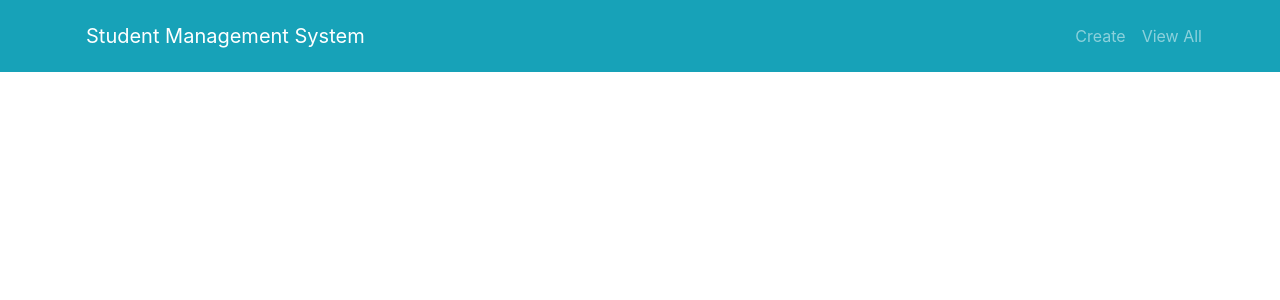
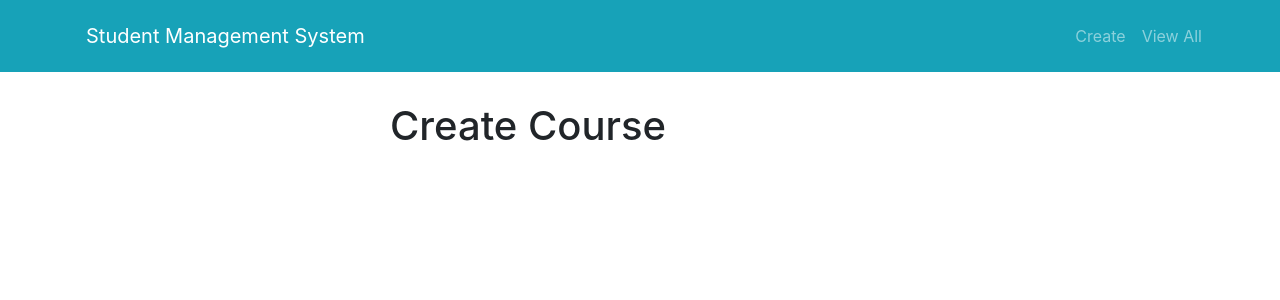
Before and after one commit to mannairahma/frontend, a React (Create React App) app: page /create-course in a window 1280 px wide. Shown: the top 300 px of the page. Built offline with nearby package versions, Linux system fonts and the light colour scheme.

Commit message:
add route and code for course

```diff
--- a/src/App.js
+++ b/src/App.js
@@ -12,6 +12,7 @@ import { BrowserRouter as Router, Switch, Route, Link } from "react-router-dom";
 import CreateStudent from "./components/create-student.component";
 import EditStudent from "./components/edit-student.component";
 import StudentList from "./components/student-list.component";
+import CreateCourse from "./components/create-course.component";
 
 function App() {
   return (<Router>
@@ -59,6 +60,8 @@ function App() {
                 <Route path="/create-student" component={CreateStudent} />
                 <Route path="/edit-student/:id" component={EditStudent} />
                 <Route path="/student-list" component={StudentList} />
+
+                <Route path="/create-course" component={CreateCourse} />
               </Switch>
             </div>
           </Col>
--- a/src/components/create-course.component.js
+++ b/src/components/create-course.component.js
@@ -1 +1,18 @@
-<h1>Create Cours !!!!!!</h1>
+import React, { Component } from "react";
+import Form from 'react-bootstrap/Form'
+import Button from 'react-bootstrap/Button';
+import axios from 'axios';
+
+export default class CreateCourse extends Component {
+
+  constructor(props) {
+    super(props)
+  }
+
+
+  render() {
+    return (<div className="form-wrapper">
+        <h1>Create Course</h1>
+          </div>);
+  }
+}
```
